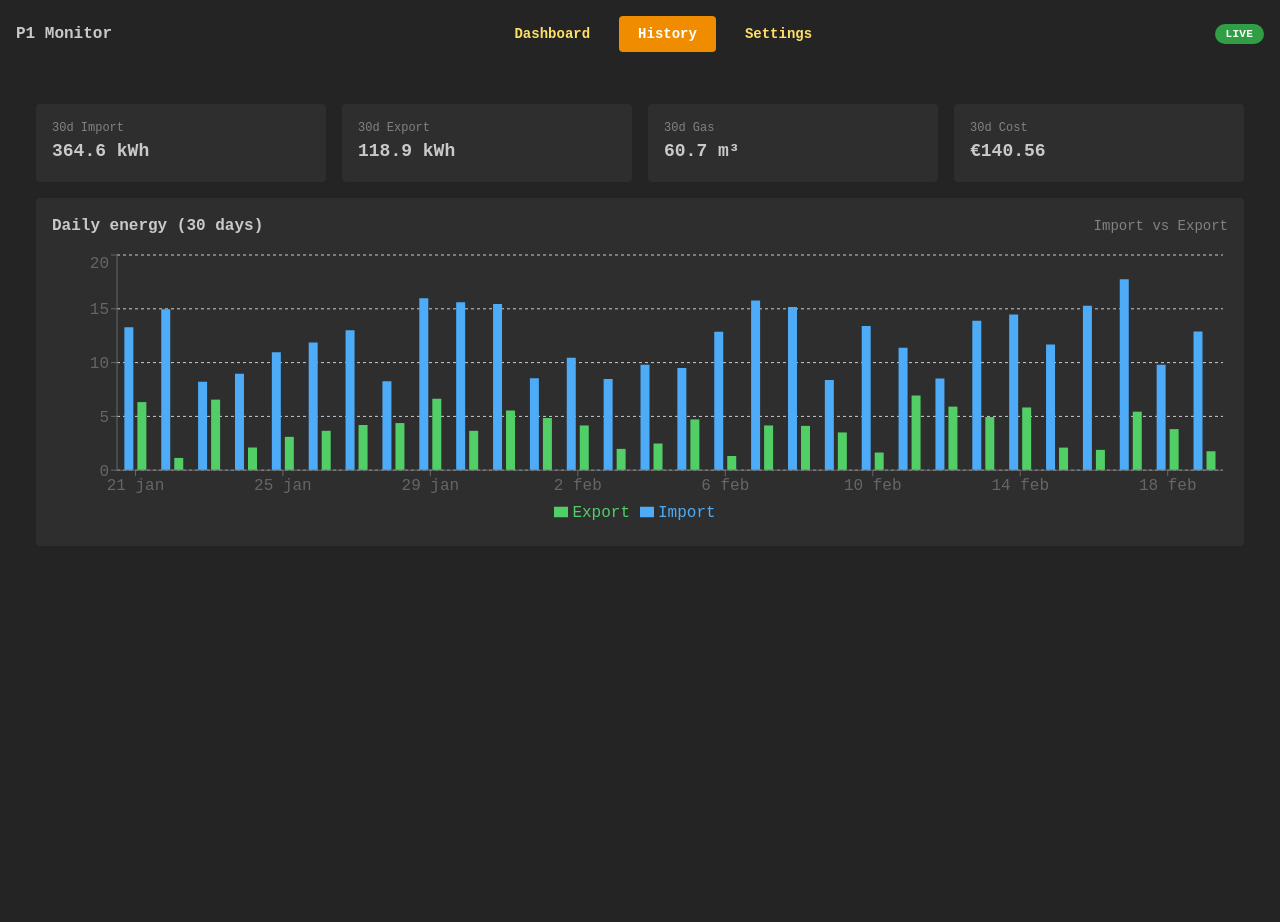
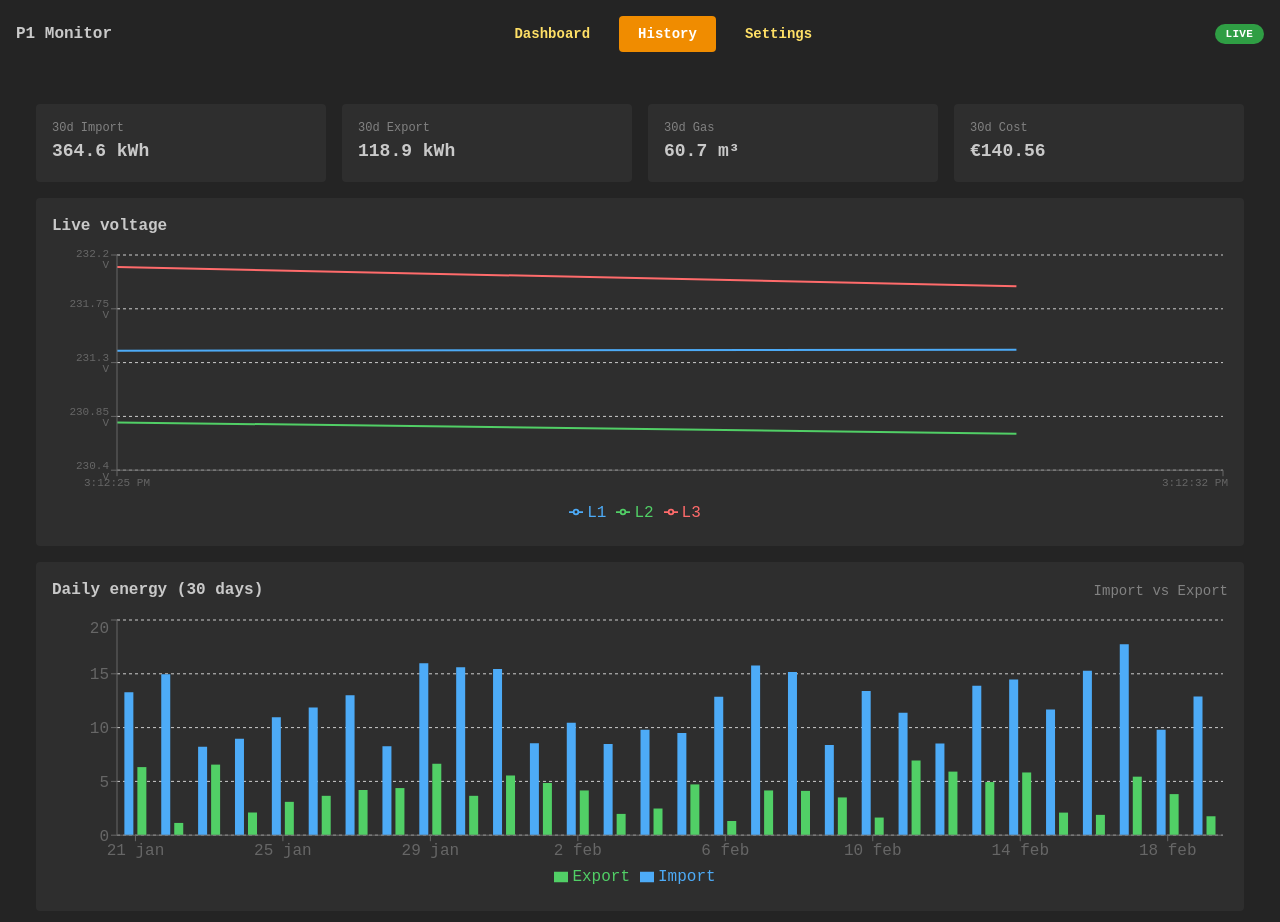
Before and after one commit to PVP-elektros-stebesena/elektros-stebesenos-sistema, a React (Vite) app in the folder client/: page / in a window 1280 px wide. Both pictures are taken after a click on the button "History". Shown: the top 922 px of the page. Before the commit the page ends 800 px from the top, so only its background shows below. Built offline with nearby package versions, Linux system fonts and the light colour scheme.

Commit message:
voltage data

```diff
--- a/client/src/pages/historyPage.tsx
+++ b/client/src/pages/historyPage.tsx
@@ -1,6 +1,20 @@
+import { useEffect, useRef, useState } from 'react';
 import { Card, Group, SimpleGrid, Stack, Text } from '@mantine/core';
-import { Bar, BarChart, CartesianGrid, ResponsiveContainer, Tooltip, XAxis, YAxis, Legend } from 'recharts';
+import {
+  Bar, BarChart, CartesianGrid, Legend, Line, LineChart,
+  ResponsiveContainer, Tooltip, XAxis, YAxis,
+} from 'recharts';
 import { DAYS_30 } from '../data/mockData';
+import { useLiveData } from '../hooks/useLiveData';
+
+const MAX_POINTS = 60;
+
+interface VoltagePoint {
+  time: string;
+  L1: number;
+  L2: number;
+  L3: number;
+}
 
 function Stat({ label, value }: { label: string; value: string }) {
   return (
@@ -17,6 +31,27 @@ export function HistoryPage() {
   const totGas = DAYS_30.reduce((s, d) => s + d.gas, 0);
   const totCost = DAYS_30.reduce((s, d) => s + d.cost, 0);
 
+  const live = useLiveData(2000);
+  const [voltageHistory, setVoltageHistory] = useState<VoltagePoint[]>([]);
+  const prevTs = useRef<Date | null>(null);
+
+  useEffect(() => {
+    if (prevTs.current && live.timestamp.getTime() === prevTs.current.getTime()) return;
+    prevTs.current = live.timestamp;
+
+    const point: VoltagePoint = {
+      time: live.timestamp.toLocaleTimeString(),
+      L1: live.voltage_l1,
+      L2: live.voltage_l2,
+      L3: live.voltage_l3,
+    };
+
+    setVoltageHistory(prev => {
+      const next = [...prev, point];
+      return next.length > MAX_POINTS ? next.slice(next.length - MAX_POINTS) : next;
+    });
+  }, [live]);
+
   return (
     <Stack p="lg" gap="md" style={{ width: '100%' }}>
       <SimpleGrid cols={{ base: 1, sm: 4 }}>
@@ -25,6 +60,25 @@ export function HistoryPage() {
         <Stat label="30d Gas" value={`${totGas.toFixed(1)} m³`} />
         <Stat label="30d Cost" value={`€${totCost.toFixed(2)}`} />
       </SimpleGrid>
+
+      <Card p="md">
+        <Group justify="space-between" mb="sm">
+          <Text fw={700}>Live voltage</Text>
+        </Group>
+
+        <ResponsiveContainer width="100%" height={280}>
+          <LineChart data={voltageHistory}>
+            <CartesianGrid strokeDasharray="3 3" vertical={false} />
+            <XAxis dataKey="time" interval="preserveStartEnd" tick={{ fontSize: 11 }} />
+            <YAxis domain={['auto', 'auto']} unit=" V" tick={{ fontSize: 11 }} />
+            <Tooltip />
+            <Legend />
+            <Line  dataKey="L1" stroke="#4dabf7" dot={false} strokeWidth={2} name="L1" />
+            <Line dataKey="L2" stroke="#51cf66" dot={false} strokeWidth={2} name="L2" />
+            <Line  dataKey="L3" stroke="#ff6b6b" dot={false} strokeWidth={2} name="L3" />
+          </LineChart>
+        </ResponsiveContainer>
+      </Card>
 
       <Card p="md">
         <Group justify="space-between" mb="sm">
```
